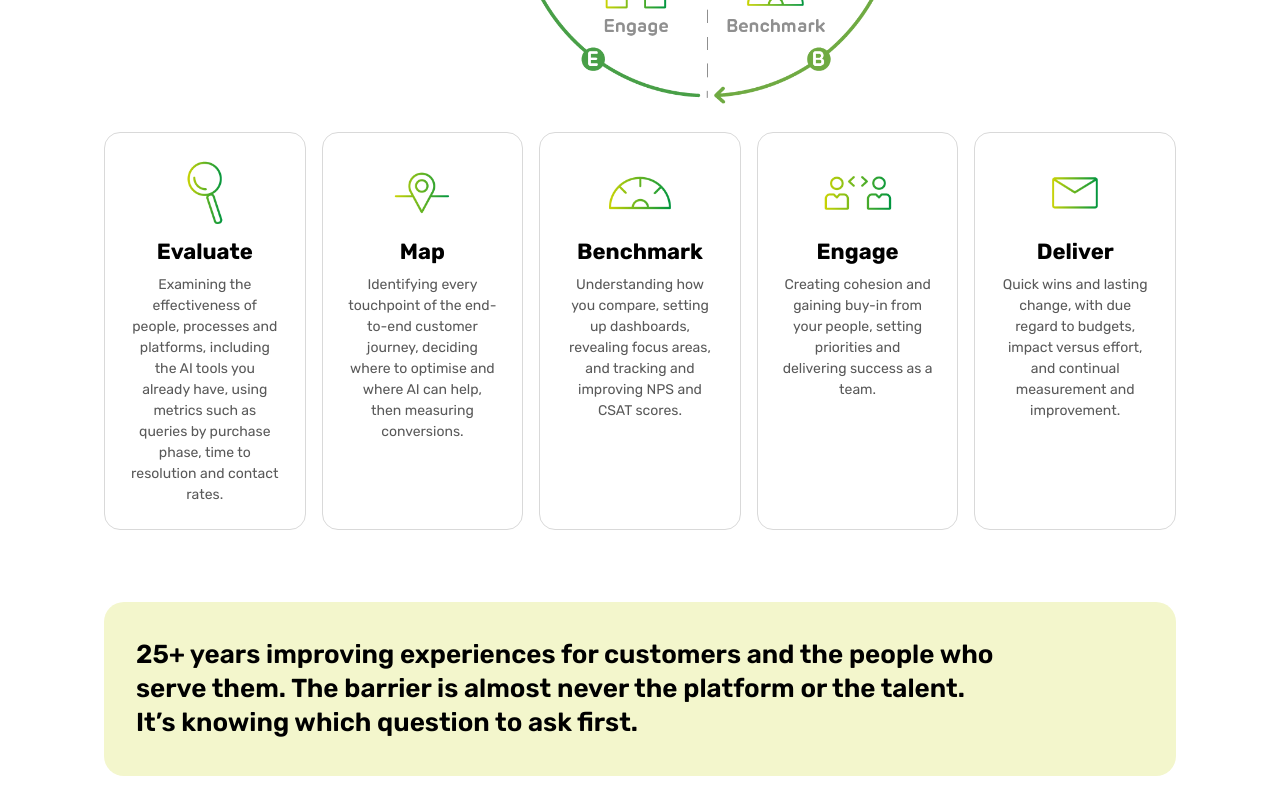
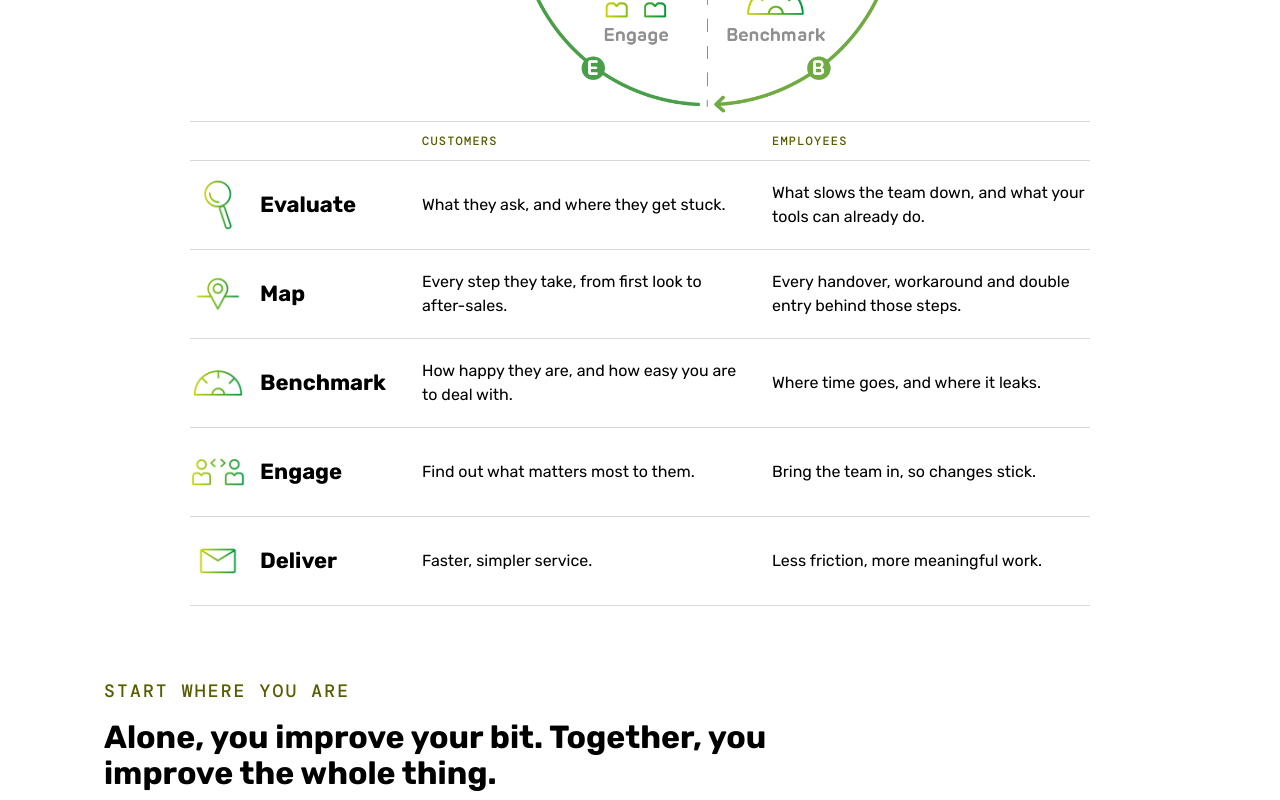
Before and after one commit to ckav/liminalcx-site, a plain HTML site: page draft-home/index.html in a window 1280 px wide. Shown: the part 1640-2440 px from the top of the page. Drawn offline with nearby package versions, Linux system fonts and the light colour scheme.

Commit message:
Fixed-height loop card; draft home: bio quote and EMBED customers/employees table
Co-Authored-By: Claude Opus 5.5 <noreply@anthropic.com>

```diff
--- a/assets/site.css
+++ b/assets/site.css
@@ -116,7 +116,9 @@ ul.ticks li::before{content:"";position:absolute;left:4px;top:6px;width:15px;hei
 .loop-steps{display:flex;flex-wrap:wrap;justify-content:center;gap:6px}
 .loop-steps button{font:inherit;font-size:13px;font-weight:600;border:1px solid var(--line);background:#fff;color:#000;padding:4px 12px;border-radius:999px;cursor:pointer}
 .loop-steps button[aria-selected="true"]{background:var(--lime);border-color:var(--lime)}
-.loop-card{width:100%;max-width:400px;min-height:150px;background:#000;border-radius:16px;padding:20px 22px}
+.loop-card{width:100%;max-width:400px;background:#000;border-radius:16px;padding:20px 22px;display:grid}
+.loop-live{grid-area:1/1}
+.loop-ghost{visibility:hidden}
 .loop-who{margin:0 0 8px;color:var(--lime);font-family:"DM Mono","Courier New",monospace;font-size:12px;letter-spacing:.1em;text-transform:uppercase}
 .loop-say{margin:0;color:#fff;font-size:16px;line-height:1.45}
 .loop figcaption{color:var(--olive);font-family:"DM Mono","Courier New",monospace;font-size:12px;letter-spacing:.1em;text-transform:uppercase;text-align:center}
--- a/draft-home/index.html
+++ b/draft-home/index.html
@@ -22,8 +22,6 @@
 .concern .heard{margin:0;font-style:italic;color:var(--ink);font-size:15px}
 .concern .label{margin:6px 0 0;font-family:"DM Mono","Courier New",monospace;font-size:11px;letter-spacing:.1em;text-transform:uppercase;color:var(--olive)}
 .concern .start{margin:0;color:#000;font-weight:500}
-.whyme{background:var(--lime-tint);border-radius:20px;padding:36px 32px}
-.whyme p{font-size:clamp(20px,2.4vw,26px);font-weight:600;color:#000;margin:0;line-height:1.3;max-width:860px}
 .vs{display:grid;grid-template-columns:1fr 1fr;gap:20px;margin-top:28px}
 .vs-card{border-radius:16px;padding:24px;background:var(--soft)}
 .vs-card h3{margin-bottom:8px}
@@ -34,8 +32,18 @@
 .path{list-style:none;padding:0;display:grid;grid-template-columns:repeat(auto-fit,minmax(min(280px,100%),1fr));gap:20px;margin:20px 0 0}
 @media (max-width:760px){.vs{grid-template-columns:1fr}}
 .embed-circle{display:block;width:100%;max-width:520px;height:auto;margin:32px auto 8px}
-.embed-card{align-items:center;text-align:center}
-.embed-card img{width:72px;height:72px}
+.embed-table{max-width:900px;margin:8px auto 0;border-top:1px solid var(--line)}
+.embed-row{display:grid;grid-template-columns:200px 1fr 1fr;gap:12px 32px;align-items:center;padding:16px 0;border-bottom:1px solid var(--line)}
+.embed-row p{margin:0;color:#000}
+.embed-stage{display:flex;align-items:center;gap:14px}
+.embed-stage img{width:56px;height:56px}
+.embed-head{padding:10px 0;font-family:"DM Mono","Courier New",monospace;font-size:12px;letter-spacing:.1em;text-transform:uppercase;color:var(--olive)}
+.embed-who{display:none}
+@media (max-width:760px){
+  .embed-head{display:none}
+  .embed-row{grid-template-columns:1fr;gap:8px}
+  .embed-who{display:block;font-family:"DM Mono","Courier New",monospace;font-size:11px;letter-spacing:.1em;text-transform:uppercase;color:var(--olive);margin-bottom:2px}
+}
 </style>
 </head>
 <body>
@@ -106,8 +114,7 @@
       <button type="button" role="tab" data-i="4">Update</button>
     </div>
     <div class="loop-card" aria-live="polite">
-      <p class="loop-who"></p>
-      <blockquote class="loop-say"></blockquote>
+      <div class="loop-live"><p class="loop-who"></p><blockquote class="loop-say"></blockquote></div>
     </div>
     <figcaption id="loop-cap">One real task, start to finish</figcaption>
   </figure>
@@ -123,6 +130,14 @@
     var names=['Brief','Questions','First draft','Feedback','Update'];
     var nodes=document.querySelectorAll('.loop .node'), tabs=document.querySelectorAll('.loop-steps button');
     var who=document.querySelector('.loop-who'), say=document.querySelector('.loop-say');
+    // Invisible copies of every prompt share the card's space, so the card is always as tall as the longest one
+    var card=document.querySelector('.loop-card');
+    steps.forEach(function(st,i){
+      var g=document.createElement('div'); g.className='loop-live loop-ghost'; g.setAttribute('aria-hidden','true');
+      g.innerHTML='<p class="loop-who"></p><blockquote class="loop-say"></blockquote>';
+      g.firstChild.textContent=(i+1)+' · '+names[i]+' · '+st[0]; g.lastChild.textContent='"'+st[1]+'"';
+      card.appendChild(g);
+    });
     var cur=0, timer=null, pinned=false, fig=document.querySelector('.loop');
     function show(i){
       cur=i;
@@ -148,18 +163,33 @@
     <p>Real service improvements, without disrupting your day-to-day operations.</p>
   </div>
   <img class="embed-circle" src="/assets/embed/embed-circle.png" alt="The EMBED cycle: Evaluate, Map, Benchmark, Engage and Deliver, then back to Evaluate." width="899" height="701" loading="lazy">
-  <div class="grid-5">
-    <div class="card embed-card"><img src="/assets/embed/evaluate.png" alt="" width="72" height="72" loading="lazy"><h3>Evaluate</h3><p class="small">Examining the effectiveness of people, processes and platforms, including the AI tools you already have, using metrics such as queries by purchase phase, time to resolution and contact rates.</p></div>
-    <div class="card embed-card"><img src="/assets/embed/map.png" alt="" width="72" height="72" loading="lazy"><h3>Map</h3><p class="small">Identifying every touchpoint of the end-to-end customer journey, deciding where to optimise and where AI can help, then measuring conversions.</p></div>
-    <div class="card embed-card"><img src="/assets/embed/benchmark.png" alt="" width="72" height="72" loading="lazy"><h3>Benchmark</h3><p class="small">Understanding how you compare, setting up dashboards, revealing focus areas, and tracking and improving NPS and CSAT scores.</p></div>
-    <div class="card embed-card"><img src="/assets/embed/engage.png" alt="" width="72" height="72" loading="lazy"><h3>Engage</h3><p class="small">Creating cohesion and gaining buy-in from your people, setting priorities and delivering success as a team.</p></div>
-    <div class="card embed-card"><img src="/assets/embed/deliver.png" alt="" width="72" height="72" loading="lazy"><h3>Deliver</h3><p class="small">Quick wins and lasting change, with due regard to budgets, impact versus effort, and continual measurement and improvement.</p></div>
-  </div>
-</section>
-
-<section class="wrap">
-  <div class="whyme">
-    <p>25+ years improving experiences for customers and the people who serve them. The barrier is almost never the platform or the talent. It’s knowing which question to ask first.</p>
+  <div class="embed-table">
+    <div class="embed-row embed-head" aria-hidden="true"><span></span><span>Customers</span><span>Employees</span></div>
+    <div class="embed-row">
+      <div class="embed-stage"><img src="/assets/embed/evaluate.png" alt="" width="56" height="56" loading="lazy"><h3>Evaluate</h3></div>
+      <p><span class="embed-who">Customers</span>What they ask, and where they get stuck.</p>
+      <p><span class="embed-who">Employees</span>What slows the team down, and what your tools can already do.</p>
+    </div>
+    <div class="embed-row">
+      <div class="embed-stage"><img src="/assets/embed/map.png" alt="" width="56" height="56" loading="lazy"><h3>Map</h3></div>
+      <p><span class="embed-who">Customers</span>Every step they take, from first look to after-sales.</p>
+      <p><span class="embed-who">Employees</span>Every handover, workaround and double entry behind those steps.</p>
+    </div>
+    <div class="embed-row">
+      <div class="embed-stage"><img src="/assets/embed/benchmark.png" alt="" width="56" height="56" loading="lazy"><h3>Benchmark</h3></div>
+      <p><span class="embed-who">Customers</span>How happy they are, and how easy you are to deal with.</p>
+      <p><span class="embed-who">Employees</span>Where time goes, and where it leaks.</p>
+    </div>
+    <div class="embed-row">
+      <div class="embed-stage"><img src="/assets/embed/engage.png" alt="" width="56" height="56" loading="lazy"><h3>Engage</h3></div>
+      <p><span class="embed-who">Customers</span>Find out what matters most to them.</p>
+      <p><span class="embed-who">Employees</span>Bring the team in, so changes stick.</p>
+    </div>
+    <div class="embed-row">
+      <div class="embed-stage"><img src="/assets/embed/deliver.png" alt="" width="56" height="56" loading="lazy"><h3>Deliver</h3></div>
+      <p><span class="embed-who">Customers</span>Faster, simpler service.</p>
+      <p><span class="embed-who">Employees</span>Less friction, more meaningful work.</p>
+    </div>
   </div>
 </section>
 
@@ -195,6 +225,7 @@
       <p>I've spent my career in senior marketing roles, across B2B and B2C, acquisition and retention. I've launched several mobile companies, including giffgaff, the UK's first 100% online mobile network. There I set up customer service, automated communications and the community, drove 50% of all new customers through referrals, and reached 99% self-service.</p>
       <p>As a customer experience consultant, I use Claude every day to write code, publish apps, create designs, and handle simple things, like reminding me to stop working at the end of the day. Most recently, as interim Global CMO of a new eSIM business, I used it as a sparring partner on a $100m contract, and to build prototypes showing vendors that a world-first, 100% self-service mobile company was possible.</p>
       <p>My view: you don't need another AI course. You already have the skills and the tools. This is about putting them to work with confidence and clarity, so you get consistent results, save time and make better business decisions.</p>
+      <p class="quote">"25+ years improving experiences for customers and the people who serve them. The barrier is almost never the platform or the talent. It’s knowing which question to ask first."</p>
       <p style="font-weight:500">Not sure where to start? Book a free 15-minute call and we'll work it out together.</p>
       <div class="btns"><a class="btn btn-ghost" href="/book">Book a 15-minute call</a></div>
     </div>
```
Also changed, not shown: services/index.html (+9 -2 lines), 1 other file.
